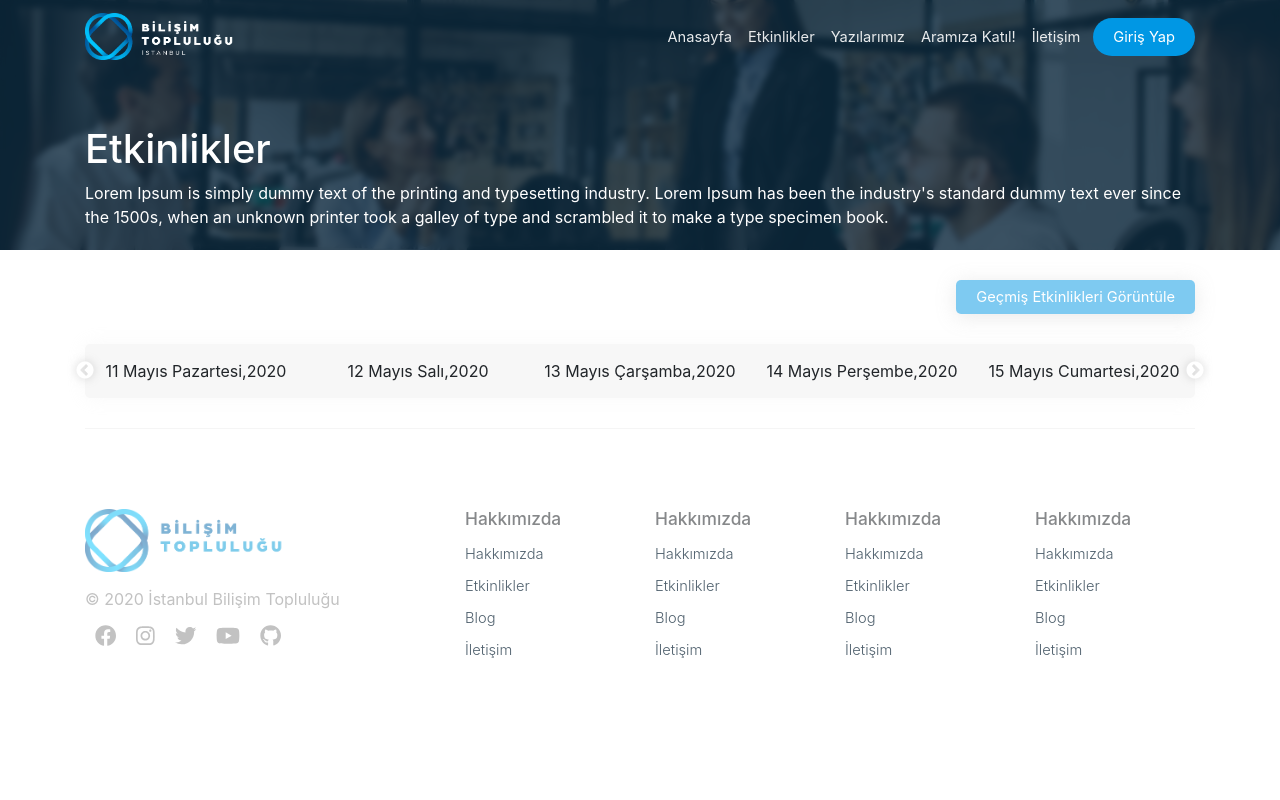
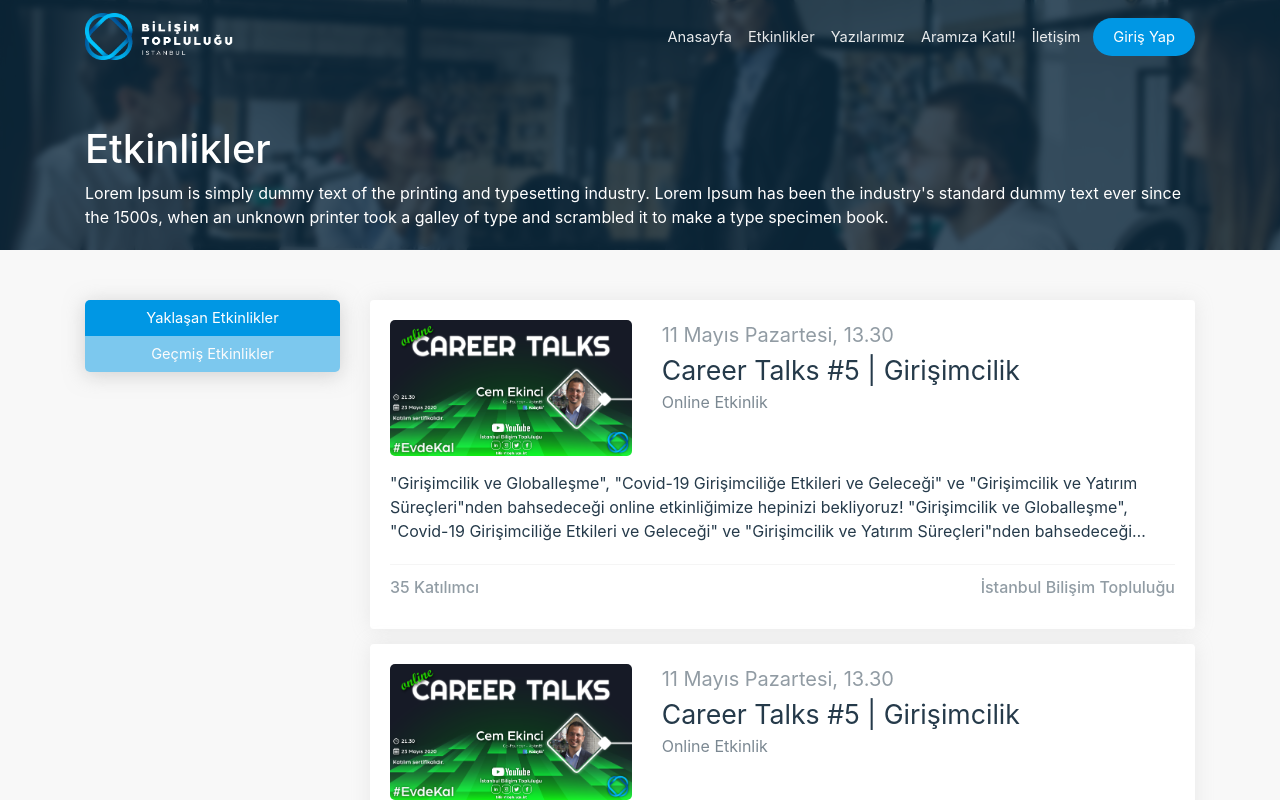
Before and after one commit to bilisimtoplulugu/IBT-Web-Client, a Next.js app: page /event in a window 1280 px wide. Shown: the top 800 px of the page. Built offline with nearby package versions, Linux system fonts and the light colour scheme.

Commit message:
event page card re-design, bg color change, footer edit

```diff
--- /dev/null
+++ b/components/EventPageCard.tsx
@@ -0,0 +1,124 @@
+import React from 'react'
+import Link from 'next/link'
+import Card from 'react-bootstrap/Card';
+import styled from 'styled-components';
+import { Row, Col } from 'react-bootstrap';
+
+const CustomCard = styled(Card)`
+margin-bottom:15px;
+  box-shadow: 0 0px 20px rgba(169, 169, 169, 0.2);
+  border: none;
+  color: #253a4a;
+  transition: all .3s ease;
+  img {
+    width: 100%;
+    border-radius: 5px;
+  }
+  .title {
+    font-size: 20pt;
+    font-weight: 400;
+  }
+  .cardSubTitle {
+    font-weight: 400;
+    opacity: 0.6;
+  }
+  span {
+    display: block;
+  }
+  .clock {
+    font-size: 15pt;
+    font-weight: 400;
+    opacity: 0.5;
+
+  }
+  p {
+    margin-top: 15px;
+    width: 100%;
+    overflow: hidden;
+    display: -webkit-box;
+    -webkit-line-clamp: 3;
+    -webkit-box-orient: vertical;
+    background: #fff;
+  }
+  .detailText {
+    position: absolute;
+    right: 15px;
+    bottom: 0;
+    opacity: 0.5;
+  }
+  .eventProvider{
+    border-top: 1px solid #f5f5f5;
+    padding: 10px 0;
+    margin-top: 5px;
+  }
+  .eventProvider .providerName{
+    font-weight: 500;
+    opacity: .5;
+    color: #253b4b;
+  }
+
+  .participant{
+    font-weight: 500;
+    opacity: .5;
+    color: #253b4b;
+  }
+
+  &:hover{
+    transition: all .3s ease;
+    transform: scale(1.02);
+  }
+`;
+
+export default function EventPageCard() {
+    return (
+        <Link href="/about" as="/hakkimizda">
+              <a className="text-decoration-none">
+                <CustomCard>
+                  <CustomCard.Body>
+
+                    <Row>
+                      <Col xs={12} md={4}>
+                        <img src="/assets/images/image1.png" />
+                      </Col>
+                      <Col xs={12} md={8}>
+                        <Row>
+                          {/* TODO:768 PX PROBLEM */}
+                          <Col xs={12} sm={12}>
+                            <span className="clock">
+                            11 Mayıs Pazartesi, 13.30
+                            </span>
+                          </Col>
+                          <Col xs={12} sm={12}>
+                            <span className="title">Career Talks #5 | Girişimcilik</span>
+                            <span className="cardSubTitle">Online Etkinlik</span>
+                          </Col>
+
+                        </Row>
+                        </Col>
+                        <Col xs={12}>
+                        <p>"Girişimcilik ve Globalleşme", "Covid-19 Girişimciliğe Etkileri ve Geleceği" ve "Girişimcilik ve Yatırım Süreçleri"nden bahsedeceği online etkinliğimize hepinizi bekliyoruz!
+                        "Girişimcilik ve Globalleşme", "Covid-19 Girişimciliğe Etkileri ve Geleceği" ve "Girişimcilik ve Yatırım Süreçleri"nden bahsedeceği online etkinliğimize hepinizi bekliyoruz!
+
+                        </p>
+                        </Col>
+                        <Col xs={12} >
+                           <div className="eventProvider">
+                               <Row>
+                                   <Col xs={6}>
+                                   <span className="participant">35 Katılımcı</span>
+
+                                   </Col>
+                                   <Col xs={6}>
+                                   <span className="providerName text-right">İstanbul Bilişim Topluluğu</span>
+                                   </Col>
+                               </Row>
+                           </div>
+                        </Col>
+                    </Row>
+
+                  </CustomCard.Body>
+                </CustomCard>
+              </a>
+            </Link>
+    )
+}
--- a/components/Footer.tsx
+++ b/components/Footer.tsx
@@ -7,8 +7,11 @@ import { faInstagram, faFacebook, faTwitter, faGithub, faYoutube, faGit } from '
 
 
 const CustomFooter = styled.div`
-padding:80px 0;
-border-top:1px solid #f5f5f5;
+background:#f5f5f5;
+.container{
+    border-top:1px solid #f1f1f1;
+    padding:80px 0;
+}
 
 .logo{
     width: 200px;
@@ -65,9 +68,9 @@ border-top:1px solid #f5f5f5;
 `
 export default function Footer() {
     return (
+        <CustomFooter>
+        <Container >
 
-        <Container >
-            <CustomFooter>
                 <Row>
                     <Col xs={12}  md={4} className="text-center text-md-left">
                         <Row>
@@ -126,8 +129,8 @@ export default function Footer() {
                                             <a >Etkinlikler</a>
                                         </Link>
                                         </li>
-                                    <li>  <
-                                        Link href="/">
+                                    <li>
+                                    <Link href="/">
                                             <a >Blog</a>
                                         </Link>
                                         </li>
@@ -153,8 +156,8 @@ export default function Footer() {
                                             <a >Etkinlikler</a>
                                         </Link>
                                         </li>
-                                    <li>  <
-                                        Link href="/">
+                                    <li>
+                                    <Link href="/">
                                             <a >Blog</a>
                                         </Link>
                                         </li>
@@ -180,8 +183,8 @@ export default function Footer() {
                                             <a >Etkinlikler</a>
                                         </Link>
                                         </li>
-                                    <li>  <
-                                        Link href="/">
+                                    <li>
+                                        <Link href="/">
                                             <a >Blog</a>
                                         </Link>
                                         </li>
@@ -207,8 +210,8 @@ export default function Footer() {
                                             <a >Etkinlikler</a>
                                         </Link>
                                         </li>
-                                    <li>  <
-                                        Link href="/">
+                                    <li>
+                                        <Link href="/">
                                             <a >Blog</a>
                                         </Link>
                                         </li>
@@ -223,8 +226,8 @@ export default function Footer() {
                     </Col>
 
                 </Row>
-            </CustomFooter>
+
         </Container>
-
+        </CustomFooter>
     )
 }
--- a/components/HomeEventCard.tsx
+++ b/components/HomeEventCard.tsx
@@ -50,7 +50,7 @@ export default function HomeEventCard() {
       {data.map((event) => {
         if (event.id === selectedEvent) {
           return (
-            <Link href="/about" as="/hakkimizda">
+            <Link href="/about" as="/hakkimizda" >
               <a className="text-decoration-none">
                 <CustomCard>
                   <CustomCard.Body>
--- a/components/Layout.tsx
+++ b/components/Layout.tsx
@@ -1,18 +1,23 @@
 import Header from "./Header";
 import Head from "next/head";
 import Footer from "./Footer";
+import styled from "styled-components";
 
+const Wrapper = styled.div`
+
+background:#f8f8f8;
+`;
 function Layout({ children }) {
     return (
 
-        <div>
+        <Wrapper>
 
             <Header />
             <main>
                 {children}
             </main>
             <Footer />
-        </div>
+        </Wrapper>
     )
 }
 
--- a/pages/event/index.tsx
+++ b/pages/event/index.tsx
@@ -2,50 +2,24 @@ import React, { useEffect } from 'react'
 import Layout from '../../components/Layout'
 import Head from 'next/head'
 import styled from 'styled-components'
-import { Container, Row, Col, Form, Button } from 'react-bootstrap'
+import { Container, Row, Col, Form, Button, Card } from 'react-bootstrap'
 import EventDateSlider from '../../components/EventDateSlider'
 import HomeEventCard from '../../components/HomeEventCard'
 import AOS from 'aos';
 import PageTopSide from '../../components/PageTopSide'
+import EventPageCard from '../../components/EventPageCard'
 
-const EventTop = styled.div`
-background-image:url(${"./../assets/images/homeBg.jpg"});
-height:250px;
-color: #fff;
-background-position: center;
-background-repeat: no-repeat;
-background-size: cover;
-position:relative;
-    &::before{
-        content: "";
-        background: rgba(13, 42, 62, 0.8);
-        backdrop-filter:blur(3px);
-        position: absolute;
-        bottom: 0;
-        top: 0;
-        left: 0;
-        right: 0;
-    }
-`
-const EventTopInner = styled.div`
-position: absolute;
-    top: 50%;
-left:0;
-right:0;
-
-`;
 
 const FilterButton = styled.a`
 
 font-size: 11pt;
 color: #fff !important;
-border-radius: 5px;
 padding-left:  20px;
 padding-right:  20px;
 opacity: .5;
 background:#0097e4;
-border:none;
-margin-left: 5px;
+width: 100%;
+border-radius: 0;
 
 transition: all .3s ease;
 &:hover {
@@ -60,17 +34,23 @@ transition: all .3s ease;
 @media(max-width:991px){
     margin: 10px 0;
 }
-box-shadow: 0 3px 20px rgba(169,169,169,0.5);
+
 
 `;
 
 const Filters = styled.div`
-text-align:right;
-margin-top:30px;
+box-shadow: 0 3px 20px rgba(169,169,169,0.5);
+border-radius:5px;
+overflow:hidden;
 .active-button{
     opacity:1;
 }
 `;
+
+const MainArea = styled.div`
+margin:50px 0;
+`;
+
 export default function Event() {
 
     useEffect(() => {
@@ -84,25 +64,28 @@ export default function Event() {
         <Layout>
            <PageTopSide title="Etkinlikler" desc="Lorem Ipsum is simply dummy text of the printing and typesetting industry. Lorem Ipsum has been the industry's standard dummy text ever since the 1500s, when an unknown printer took a galley of type and scrambled it to make a type specimen book."/>
 
-            <Container>
+           <MainArea>
+           <Container>
                 <Row>
-                    <Col xs={12}>
+                    <Col xs={3}>
 
                         <Filters >
-                            <div>
-                                <FilterButton className="btn ">Geçmiş Etkinlikleri Görüntüle</FilterButton>
-                            </div>
+
+                                <FilterButton className="btn active-button">Yaklaşan Etkinlikler</FilterButton>
+                                <FilterButton className="btn ">Geçmiş Etkinlikler</FilterButton>
                         </Filters>
 
-                        <EventDateSlider />
                     </Col>
 
-                    <Col xs={12}>
+                    <Col xs={9}>
 
-                        <HomeEventCard />
+                        <EventPageCard />
+                        <EventPageCard />
+                        <EventPageCard />
                     </Col>
                 </Row>
             </Container>
+           </MainArea>
 
         </Layout>
 
```
